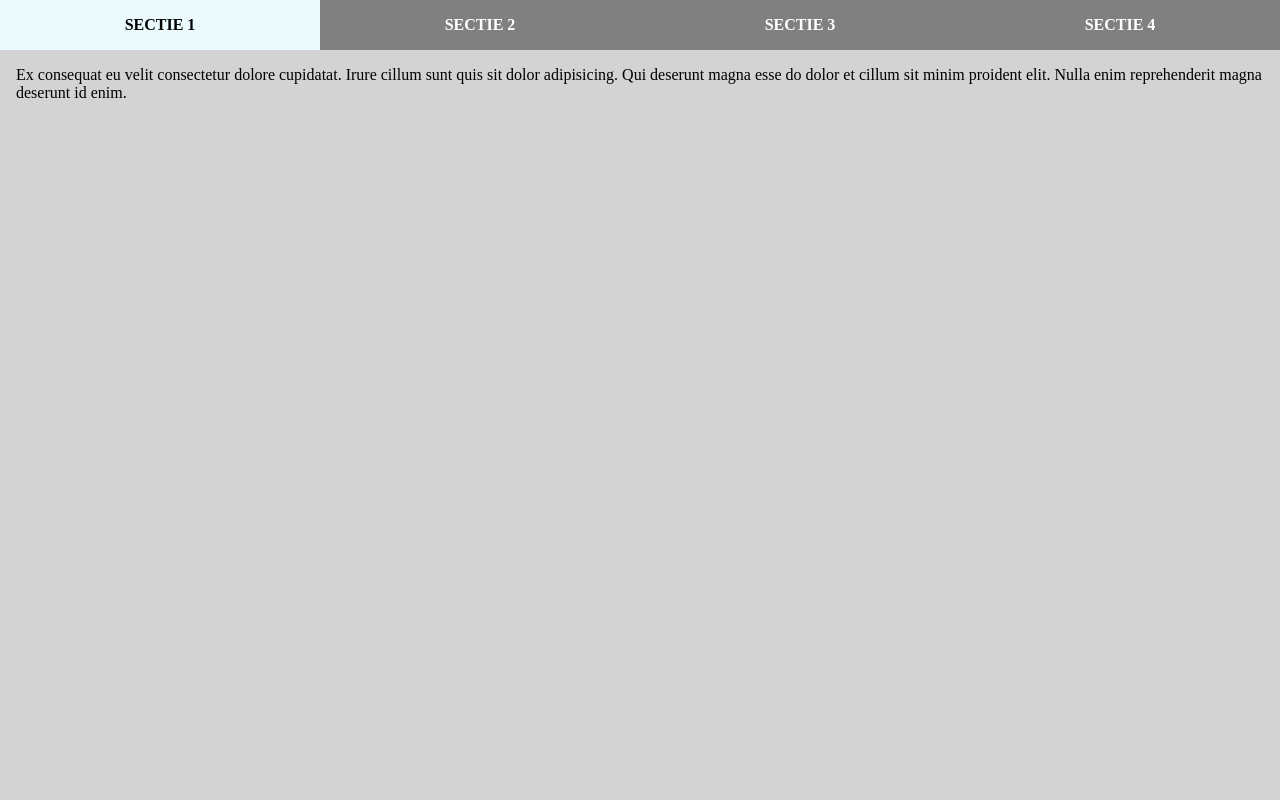
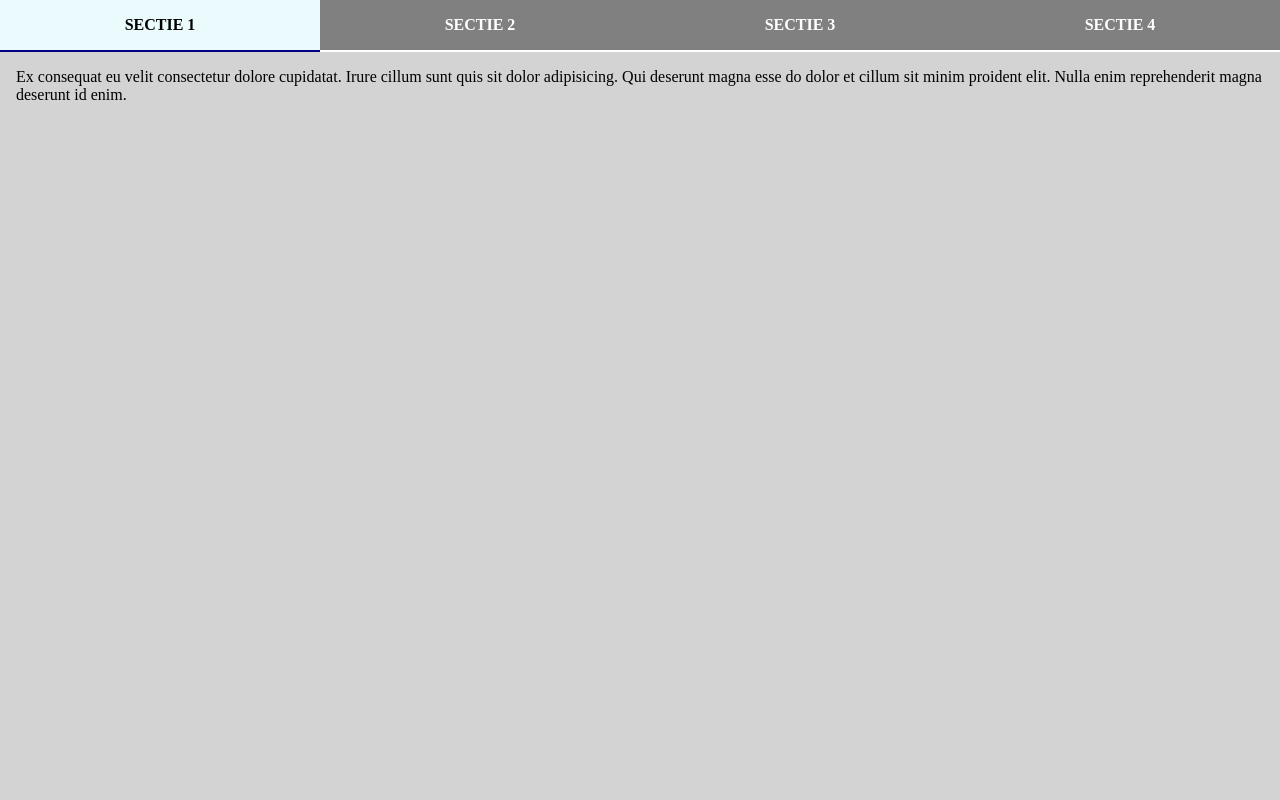
Before and after one commit to FaabsD/intersection-observer, a plain HTML site: page index.html in a window 1280 px wide. Shown: the top 800 px of the page. Drawn offline with Linux system fonts and the light colour scheme.

Commit message:
active toegevoegd en script gekoppeld

```diff
--- a/index.html
+++ b/index.html
@@ -10,7 +10,7 @@
     <nav>
       <ul class="navigation">
         <li class="nav-item">
-          <a href="#section1" class="nav-item__link">sectie 1</a>
+          <a href="#section1" class="nav-item__link active">sectie 1</a>
         </li>
         <li class="nav-item">
           <a href="#section2" class="nav-item__link">sectie 2</a>
@@ -48,5 +48,6 @@
       laboris aliquip aliquip quis non. Aliquip non sint do culpa Lorem quis
       nisi sint.
     </section>
+    <script src="script/interSectionObserver.js"></script>
   </body>
 </html>
```
